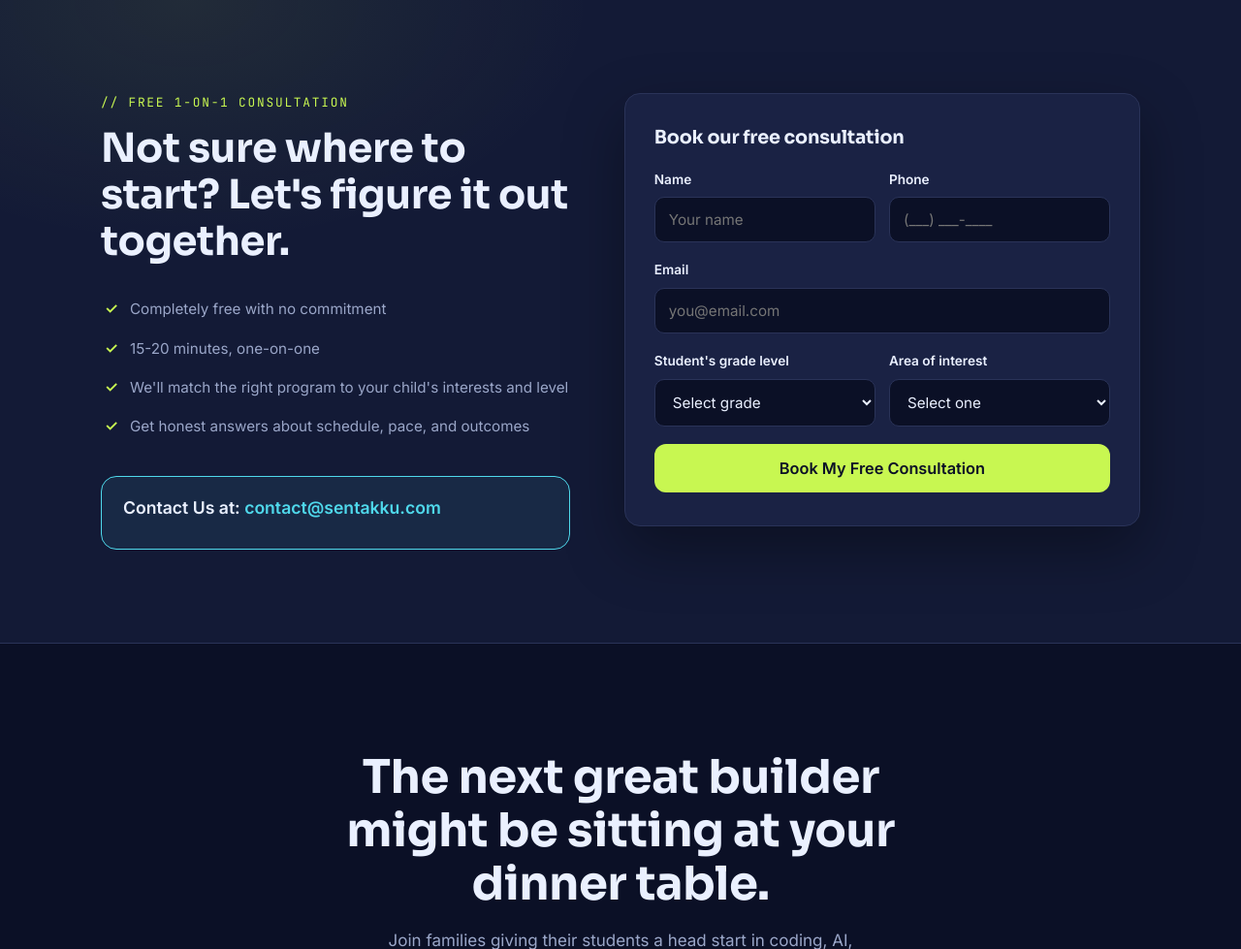
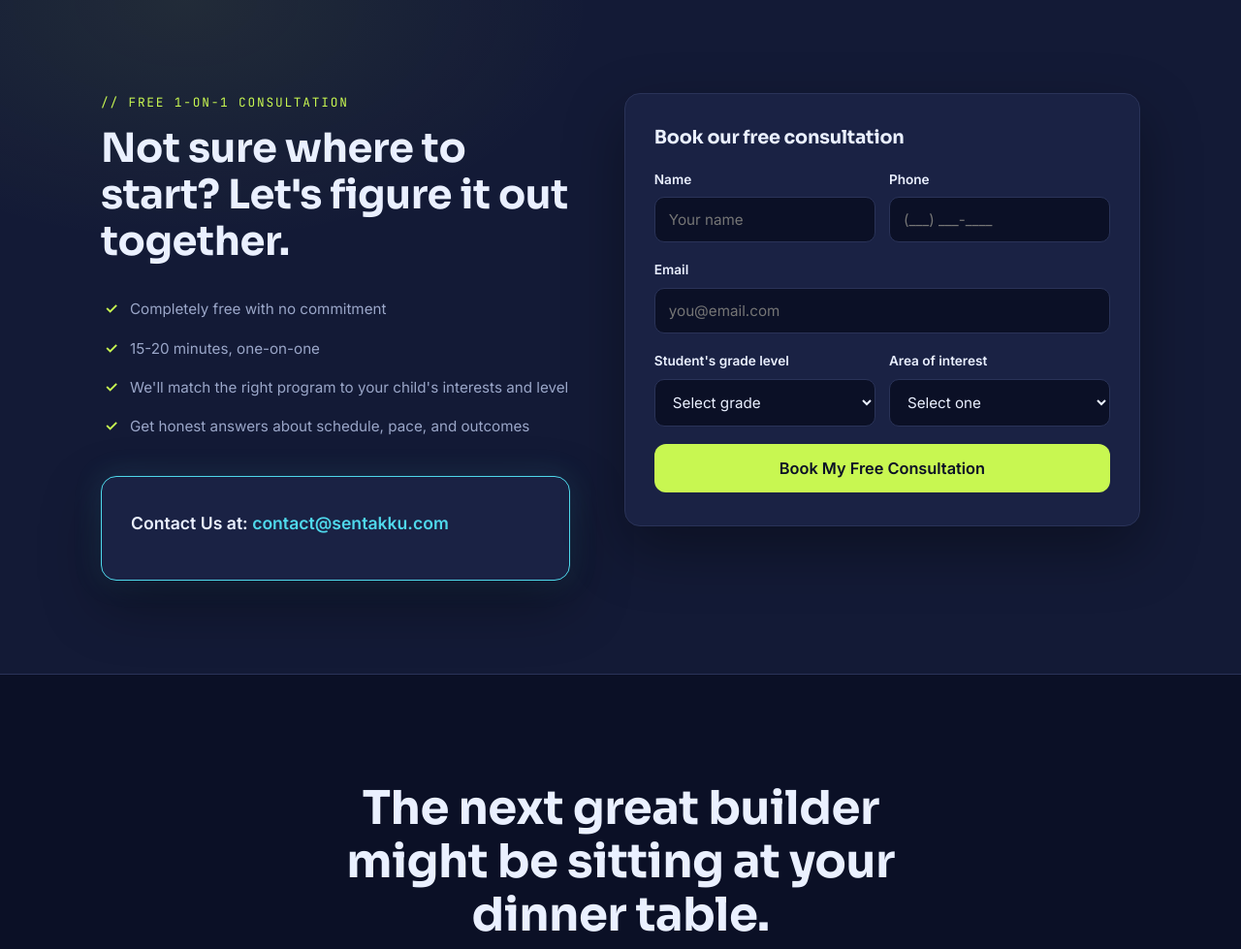
Before and after one commit to mahir21/Sentakku_Website_1, a Flask app: page / in a window 1280 px wide. Shown: the part 3987-4966 px from the top of the page at 97% size. Run offline with Flask 3, Linux system fonts and the light colour scheme.

Commit message:
Match instant contact card to form-card design with cyan glow
Co-Authored-By: Claude Sonnet 4.6 <noreply@anthropic.com>

```diff
--- a/templates/sentakku-portfolio.html
+++ b/templates/sentakku-portfolio.html
@@ -234,14 +234,15 @@ nav{
 .consult-points li::before{content:"✓";position:absolute;left:4px;color:var(--lime);font-weight:700}
 .instant{
   margin-top:30px;
-  background:rgba(79,216,235,.08);
-  border:1.5px solid var(--cyan);
+  background:var(--surface-2);
+  border:1px solid var(--cyan);
   border-radius:var(--radius);
-  padding:18px 22px;
+  padding:34px 30px;
+  box-shadow:0 24px 60px rgba(0,0,0,.35), 0 0 30px rgba(79,216,235,.15);
 }
 .instant p{font-size:1.1rem;color:var(--text);margin-bottom:10px;font-weight:600}
 .instant a{color:var(--cyan);text-decoration:none;font-weight:700}
-.instant a:hover{text-decoration:underline}
+.instant a:hover{text-decoration:none}
 .btn-instant{
   background:transparent;color:var(--lime);border:1px solid var(--lime);font-size:1rem;
 }
```
